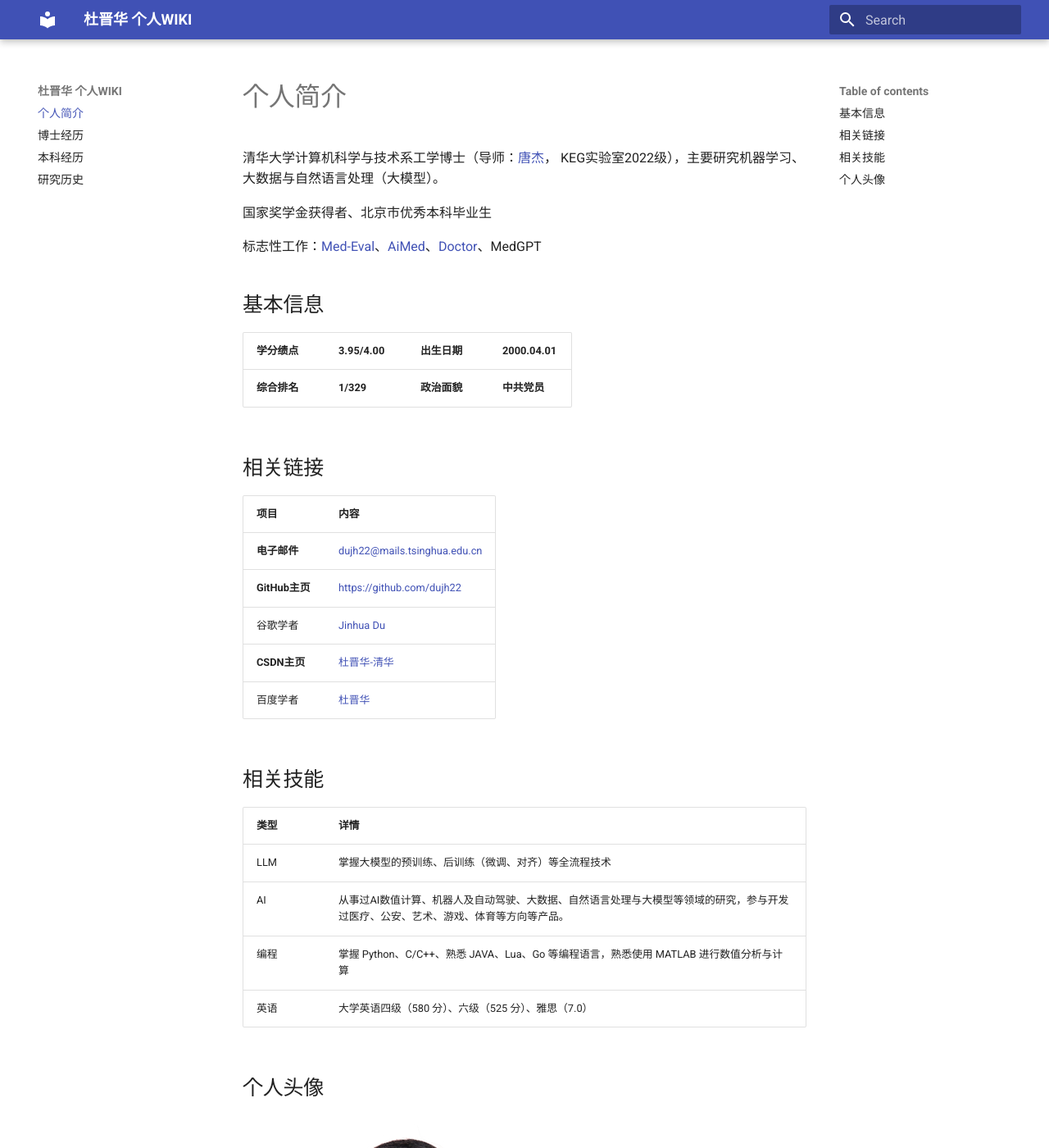
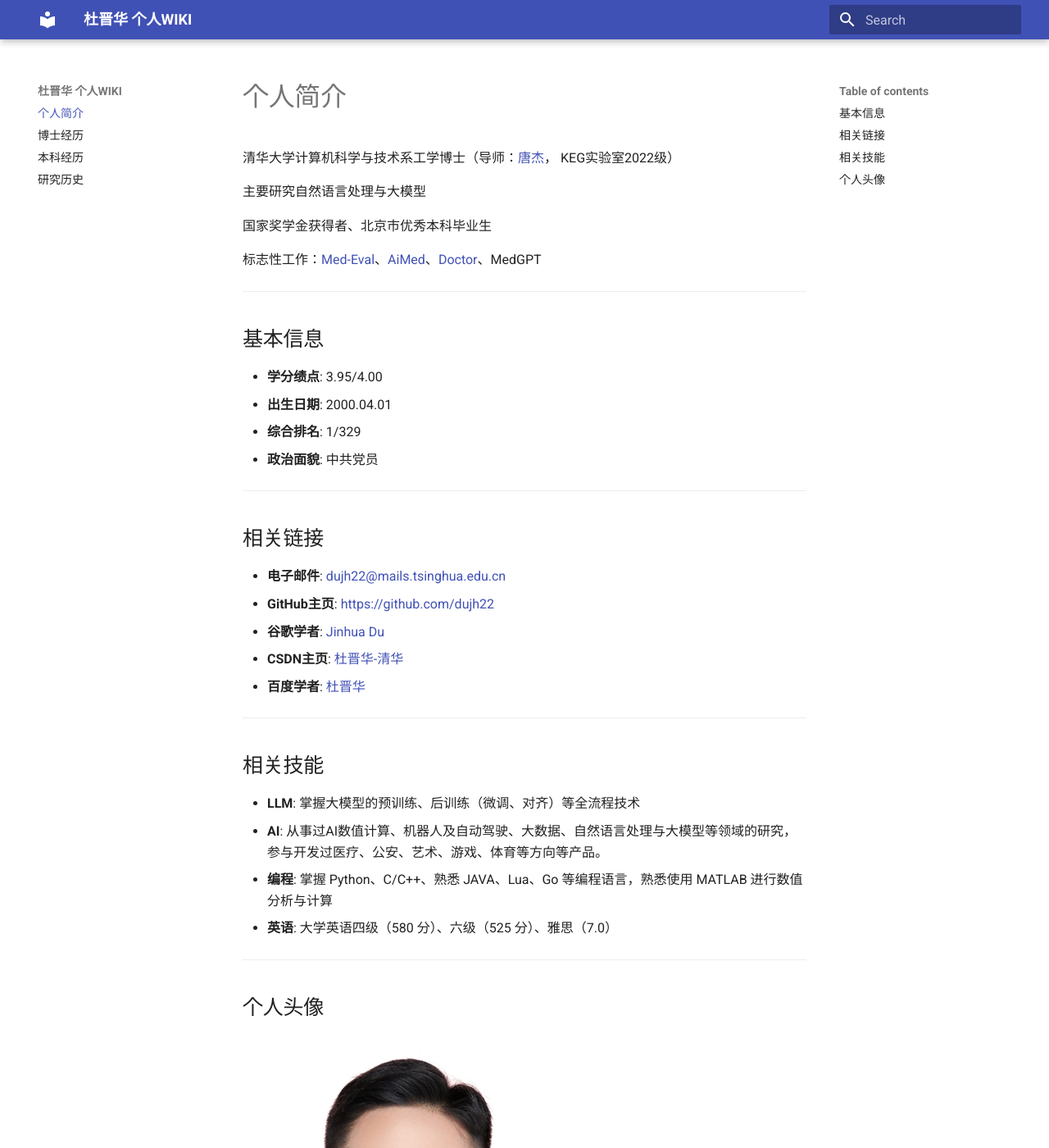
Before and after one commit to dujh22/Dujinhua_wiki, an MkDocs documentation site: the page built from docs/index.md, in a window 1280 px wide and 1400 px high. Shown: the whole window at 82% size. Built offline with MkDocs 1.6.1 and Material for MkDocs 9.7.7, drawn with Linux system fonts in a browser that asks for light colours.

Commit message:
Update index.md

```diff
--- a/docs/index.md
+++ b/docs/index.md
@@ -1,33 +1,48 @@
-清华大学计算机科学与技术系工学博士（导师：[唐杰](https://keg.cs.tsinghua.edu.cn/jietang/)， KEG实验室2022级），主要研究机器学习、大数据与自然语言处理（大模型）。
+清华大学计算机科学与技术系工学博士（导师：[唐杰](https://keg.cs.tsinghua.edu.cn/jietang/)， KEG实验室2022级）
+
+主要研究自然语言处理与大模型
 
 国家奖学金获得者、北京市优秀本科毕业生
 
 标志性工作：[Med-Eval](https://dujh22.github.io/)、[AiMed](https://www.opende.org.cn/demo/chat)、[Doctor](https://www.mclouds.org.cn/doctor)、MedGPT
 
+---
+
+
+
 ## 基本信息
 
-| 学分绩点           | 3.95/4.00       | 出生日期           | 2000.04.01         |
-| ------------------ | --------------- | ------------------ | ------------------ |
-| **综合排名** | **1/329** | **政治面貌** | **中共党员** |
+- **学分绩点**: 3.95/4.00
+- **出生日期**: 2000.04.01
+- **综合排名**: 1/329
+- **政治面貌**: 中共党员
+
+---
+
+
 
 ## 相关链接
 
-| 项目                 | 内容                                                                            |
-| -------------------- | ------------------------------------------------------------------------------- |
-| **电子邮件**   | [dujh22@mails.tsinghua.edu.cn](dujh22@mails.tsinghua.edu.cn)                       |
-| **GitHub主页** | [https://github.com/dujh22](https://github.com/dujh22)                             |
-| 谷歌学者             | [Jinhua Du](https://scholar.google.com/citations?user=fLKerfcAAAAJ&hl=zh-CN&oi=ao) |
-| **CSDN主页**   | [杜晋华-清华](https://blog.csdn.net/qq_44372652?spm=1000.2115.3001.5343)           |
-| 百度学者             | [杜晋华](https://xueshu.baidu.com/homepage/dujinhua)                               |
+- **电子邮件**: [dujh22@mails.tsinghua.edu.cn](dujh22@mails.tsinghua.edu.cn)
+- **GitHub主页**: [https://github.com/dujh22](https://github.com/dujh22)
+- **谷歌学者**: [Jinhua Du](https://scholar.google.com/citations?user=fLKerfcAAAAJ&hl=zh-CN&oi=ao)
+- **CSDN主页**: [杜晋华-清华](https://blog.csdn.net/qq_44372652?spm=1000.2115.3001.5343)
+- **百度学者**: [杜晋华](https://xueshu.baidu.com/homepage/dujinhua)
+
+---
+
+
 
 ## 相关技能
 
-| 类型 | 详情                                                                                                                               |
-| ---- | ---------------------------------------------------------------------------------------------------------------------------------- |
-| LLM  | 掌握大模型的预训练、后训练（微调、对齐）等全流程技术                                                                               |
-| AI   | 从事过AI数值计算、机器人及自动驾驶、大数据、自然语言处理与大模型等领域的研究，参与开发过医疗、公安、艺术、游戏、体育等方向等产品。 |
-| 编程 | 掌握 Python、C/C++、熟悉 JAVA、Lua、Go 等编程语言，熟悉使用 MATLAB 进行数值分析与计算                                              |
-| 英语 | 大学英语四级（580 分）、六级（525 分）、雅思（7.0）                                                                                |
+- **LLM**: 掌握大模型的预训练、后训练（微调、对齐）等全流程技术
+- **AI**: 从事过AI数值计算、机器人及自动驾驶、大数据、自然语言处理与大模型等领域的研究，参与开发过医疗、公安、艺术、游戏、体育等方向等产品。
+- **编程**: 掌握 Python、C/C++、熟悉 JAVA、Lua、Go 等编程语言，熟悉使用 MATLAB 进行数值分析与计算
+- **英语**: 大学英语四级（580 分）、六级（525 分）、雅思（7.0）
+
+---
+
+
 
 ## 个人头像
 
```
